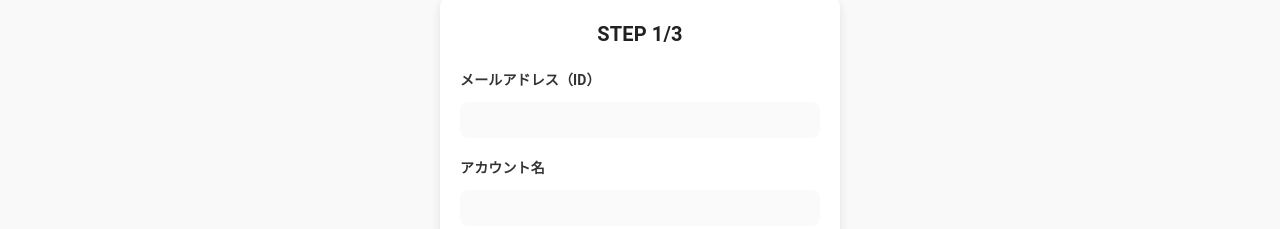
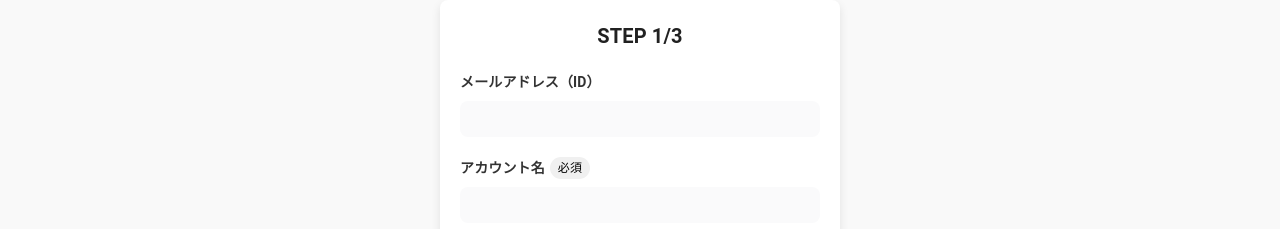
Before and after one commit to dik-ab/npi-front, a Next.js app: page /register in a window 1280 px wide. Shown: the part 342-571 px from the top of the page. Built offline with nearby package versions, Linux system fonts and the light colour scheme; no server answers.

Commit message:
🔨 共通項目の追加

```diff
--- a/src/components/common/LabeledInput.tsx
+++ b/src/components/common/LabeledInput.tsx
@@ -14,6 +14,7 @@ interface LabelledInputProps<T extends FieldValues>  {
   errorMessage?: string;
   helperText?: string;
   password?: boolean
+  required?: boolean;
 }
 
 export const LabelledInput = <T extends FieldValues>({
@@ -26,16 +27,39 @@ export const LabelledInput = <T extends FieldValues>({
   errorMessage,
   helperText,
   password = false,
+  required = false
 }: LabelledInputProps<T>) => {
   const [showPassword, setShowPassword] = useState(false);
   return (
     <Box sx={{ display: "flex", flexDirection: "column", gap: "3px" }}>
+<Box
+  sx={{
+    display: "flex",
+    alignItems: "center",
+    gap: "5px",
+    marginBottom: '5px'
+  }}
+>
       <Typography
         variant="body1"
-        sx={{ fontWeight: "bold", color: "#333", fontSize: "14px", marginBottom: "8px" }}
+        sx={{ fontWeight: "bold", color: "#333", fontSize: "14px" }}
       >
         {label}
       </Typography>
+        {required && (
+          <Box
+            sx={{
+              backgroundColor: "#f0f0f0",
+              borderRadius: "16px",
+              padding: "2px 8px",
+              fontSize: "12px",
+              color: "black",
+            }}
+          >
+            必須
+          </Box>
+        )}
+        </Box>
       <Controller
         name={name}
         control={control}
--- a/src/components/userRegister/emailAndNameForm.tsx
+++ b/src/components/userRegister/emailAndNameForm.tsx
@@ -52,6 +52,7 @@ export const EmailAndUsernameForm: React.FC<Props> = ({ onNext }) => {
         label="アカウント名"
         name="username"
         errorMessage={errors.username?.message}
+        required
       />
       <CustomButton
         variant="contained"
--- a/src/components/userRegister/passwordForm.tsx
+++ b/src/components/userRegister/passwordForm.tsx
@@ -38,14 +38,16 @@ export const PasswordForm: React.FC<Props> = ({ onNext }) => {
         errorMessage={errors.password?.message}
         helperText="※パスワードは英字と数字をどちらも含む8~15字の半角英数記号でご設定ください。"
         password
+        required
       />
       <LabelledInput
         control={control}
-        label="確認用パスワード"
+        label="パスワード(確認用)"
         name="confirmPassword"
         errorMessage={errors.confirmPassword?.message}
         helperText="確認のためもう一度入力してください。"
         password
+        required
       />
       <CustomButton
         variant="contained"
```
